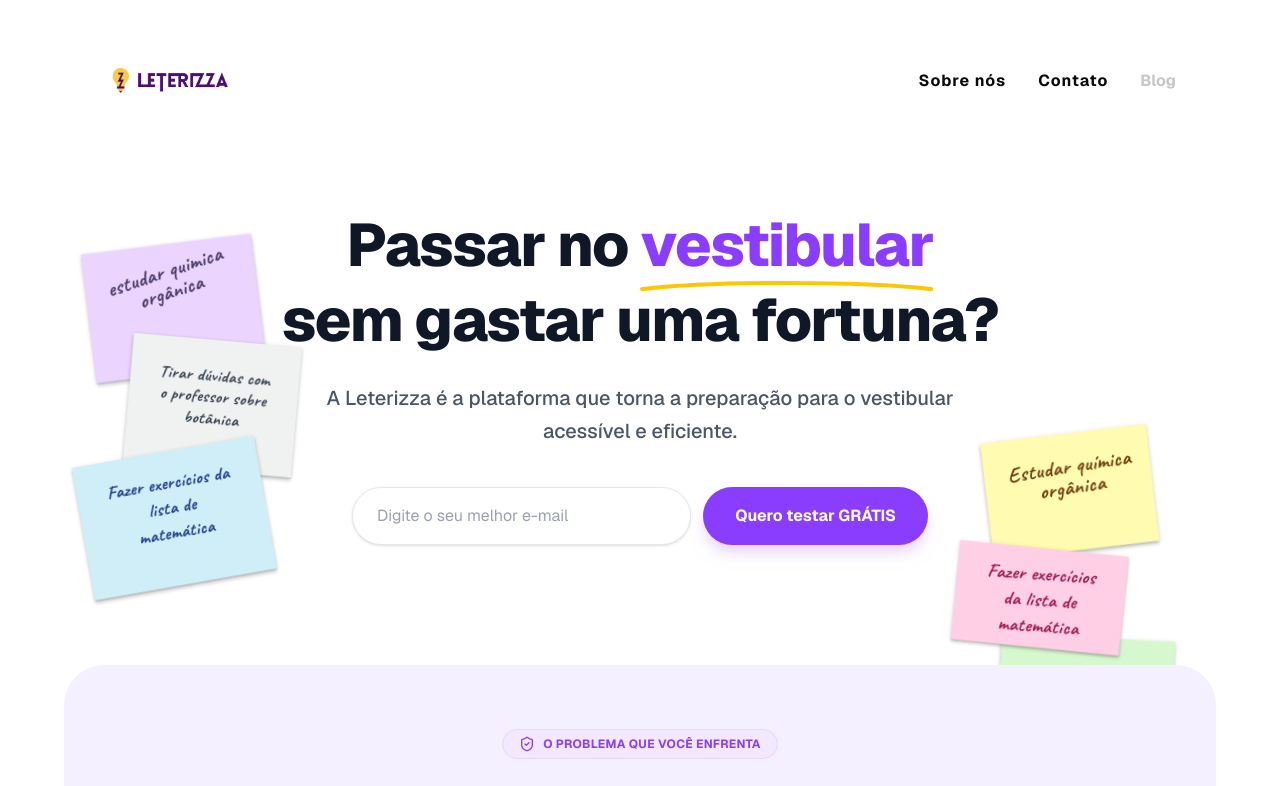
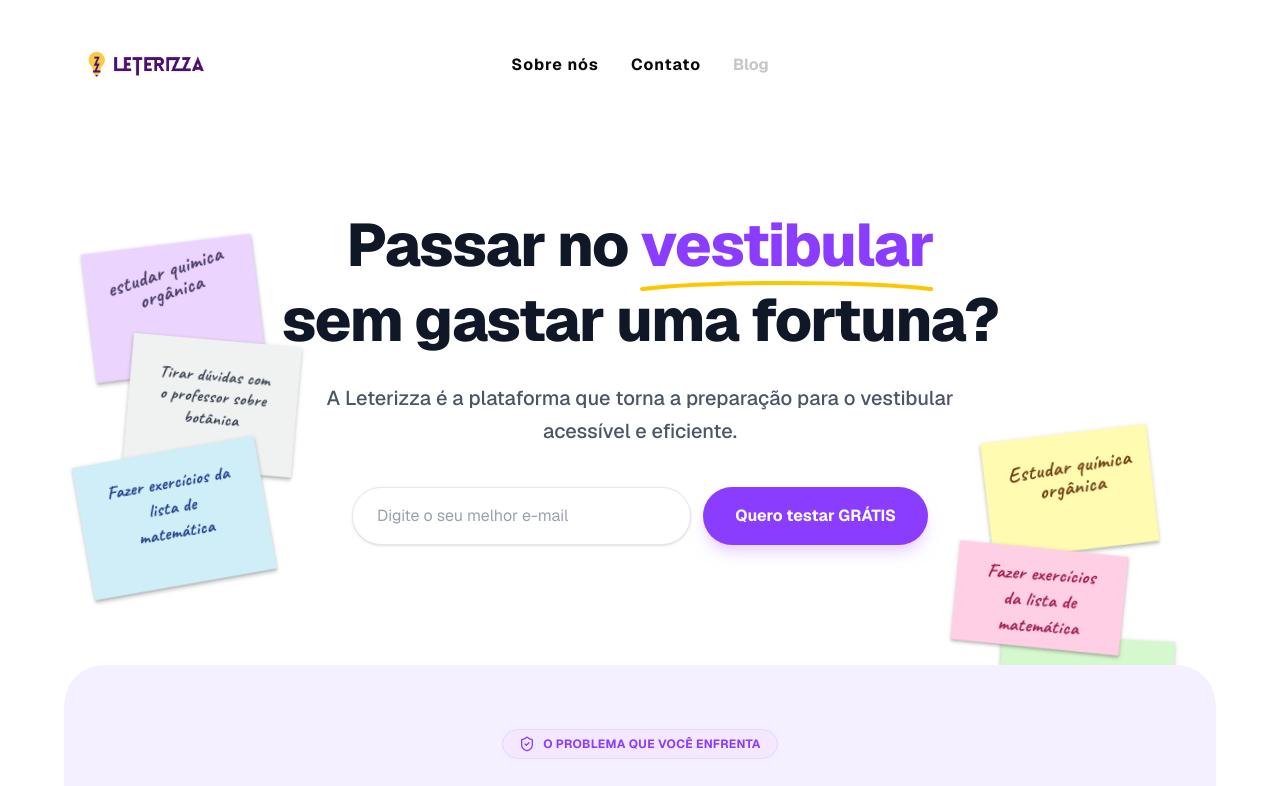
Before and after one commit to leterizza/LandingPage, a Next.js app: page / in a window 1280 px wide. Shown: the top 786 px of the page. Built offline with nearby package versions, Linux system fonts and the light colour scheme.

Commit message:
Mudanças Header v2

```diff
--- a/src/components/Header.tsx
+++ b/src/components/Header.tsx
@@ -60,10 +60,11 @@ export function Header() {
       }`}
     >
       <div
-        className={`py-4 px-6 w-full max-w-7xl rounded-full transition-all duration-500 flex items-center justify-between gap-10`}
+        className={`relative py-4 px-8 w-full max-w-7xl rounded-full transition-all duration-500 flex items-center justify-between
+          ${isScrolled ? 'bg-primary-900' : ''}`}
       >
-
-        <div className={`flex items-center py-4 px-8 transition-all duration-500 ${isScrolled ? 'bg-primary-900 rounded-full shadow-lg' : ''}`}>
+     {/* <div className={`flex items-center py-4 px-8 transition-all duration-500 ${isScrolled ? 'bg-primary-900 rounded-full shadow-lg' : ''} */}
+        <div className={`flex items-center transition-all duration-500`}>
           <Link href="/" className="relative items-center w-auto flex transition-all duration-500">
             <Image
               src="/static/logoHorizontal.png"
@@ -88,8 +89,10 @@ export function Header() {
           </Link>
         </div>
 
-        <nav className={`hidden lg:flex items-center gap-8 text-base font-bold flex items-center py-4 px-8 transition-all duration-500
-           ${isScrolled ? 'bg-primary-900 rounded-full shadow-lg' : ''}`}>
+        {/* <nav className={`hidden lg:flex items-center gap-8 text-base font-bold flex items-center py-4 px-8 transition-all duration-500
+           ${isScrolled ? 'bg-primary-900 rounded-full shadow-lg' : ''}`}> */}
+
+        <nav className={`absolute left-1/2 -translate-x-1/2 hidden lg:flex gap-8 text-base font-bold items-center transition-all duration-500`}>
 
 
           <Link href="/sobre" className={`nav ${getDesktopLinkClass('/sobre')}`}>
@@ -104,6 +107,9 @@ export function Header() {
             Blog
           </span>
         </nav>
+
+        <div></div>
+
 
 
         {/* ============= BOTÕES ANTIGOS ===============*/}
@@ -123,7 +129,7 @@ export function Header() {
           </Link>
         </div> */}
 
-        <div className="lg:hidden flex items-center bg-primary-900 py-2 px-4 rounded-full">
+        <div className="lg:hidden flex items-center">
           <button
             onClick={toggleMobileMenu}
             className={`p-2 transition-colors duration-300 ${
```
